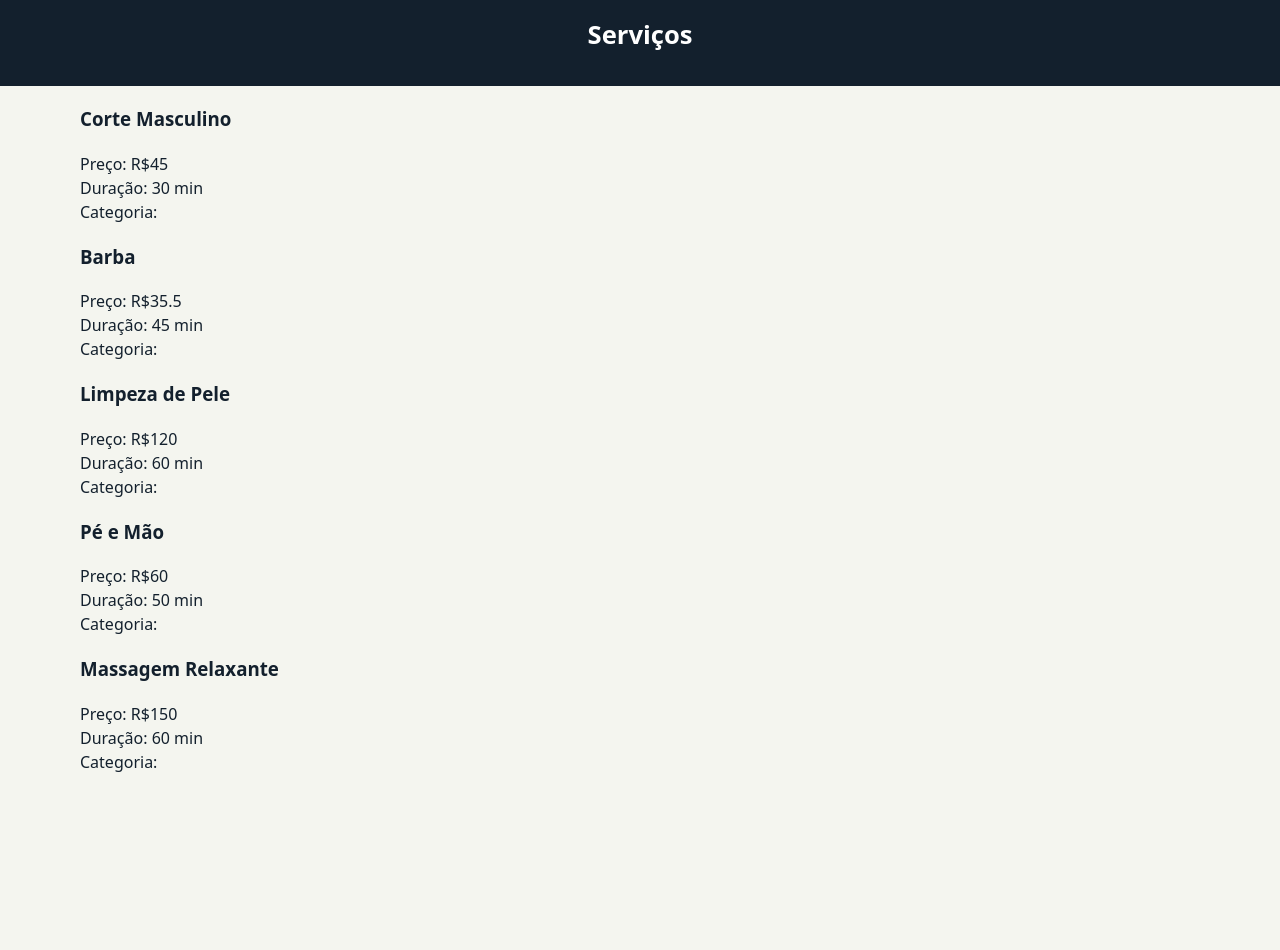
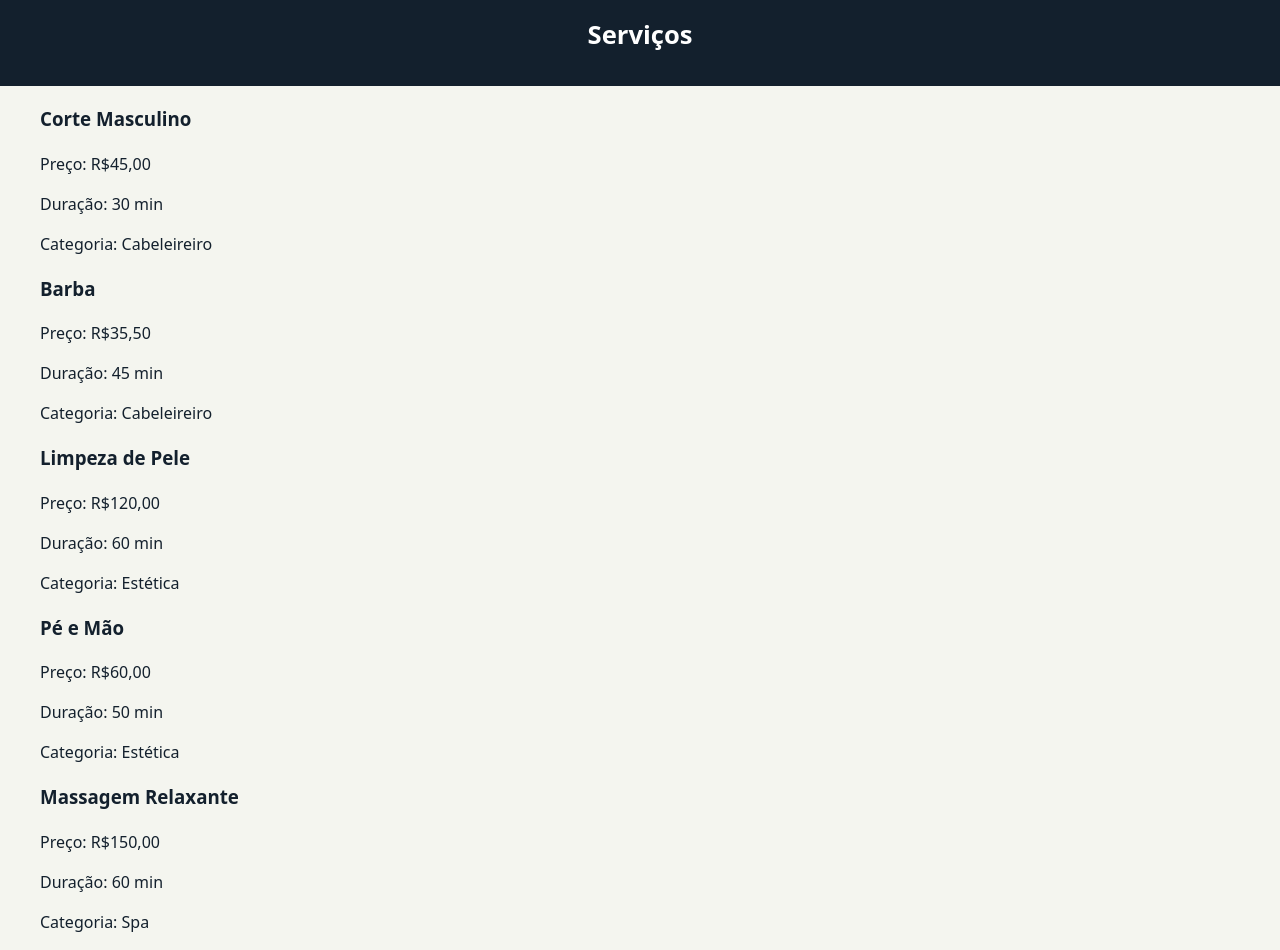
Before and after one commit to F-TNK/agendamento_servico, a Next.js app in the folder frontend/: page / in a window 1280 px wide. Before the commit the page ends 800 px from the top, so only its background shows below. Built offline with nearby package versions, Linux system fonts and the light colour scheme.

Commit message:
bugfix: importação de categoria no card

```diff
--- a/frontend/components/CardServico/CardServico.js
+++ b/frontend/components/CardServico/CardServico.js
@@ -5,23 +5,11 @@ import style from "@/components/CardServico/CardServico.module.css";
 
 export default function CardServico({ servico, categoria }) {
   return (
-    <li>
-      <label>
-        <ul className={style.servCard}>
-          <li className={style.servItens}>
-            <h3 className={style}>{servico.nome}</h3>
-          </li>
-          <li>
-            <span>Preço: R${servico.preco}</span>
-          </li>
-          <li>
-            <span>Duração: {servico.duracaoMin} min</span>
-          </li>
-          <li>
-            <span>Categoria: {categoria.nome}</span>
-          </li>
-        </ul>
-      </label>
+    <li className={style.servCard}>
+      <h3 className={style.servName}>{servico.nome}</h3>
+      <p>Preço: R${servico.preco.toFixed(2).replace(".", ",")}</p>
+      <p>Duração: {servico.duracaoMin} min</p>
+      <p>Categoria: {categoria}</p>
     </li>
   );
 }
--- a/frontend/components/ListaServicos/ListaServicos.js
+++ b/frontend/components/ListaServicos/ListaServicos.js
@@ -5,7 +5,7 @@ import { useState } from "react";
 import { SERVICOS, CATEGORIAS } from "@/dados/exemplo.js";
 import CardServico from "@/components/CardServico/CardServico";
 
-export default function ListaServico() {
+export default function ListaServicos() {
   const [servicos, setServicos] = useState(SERVICOS);
   const [filtro, setFiltro] = useState("todas");
 
@@ -18,7 +18,7 @@ export default function ListaServico() {
           <CardServico
             key={servico.id}
             servico={servico}
-            categoria={categoria ? categoria.nome : "Sem"}
+            categoria={categoria ? categoria.nome : "Sem categoria"}
           />
         );
       })}
```
